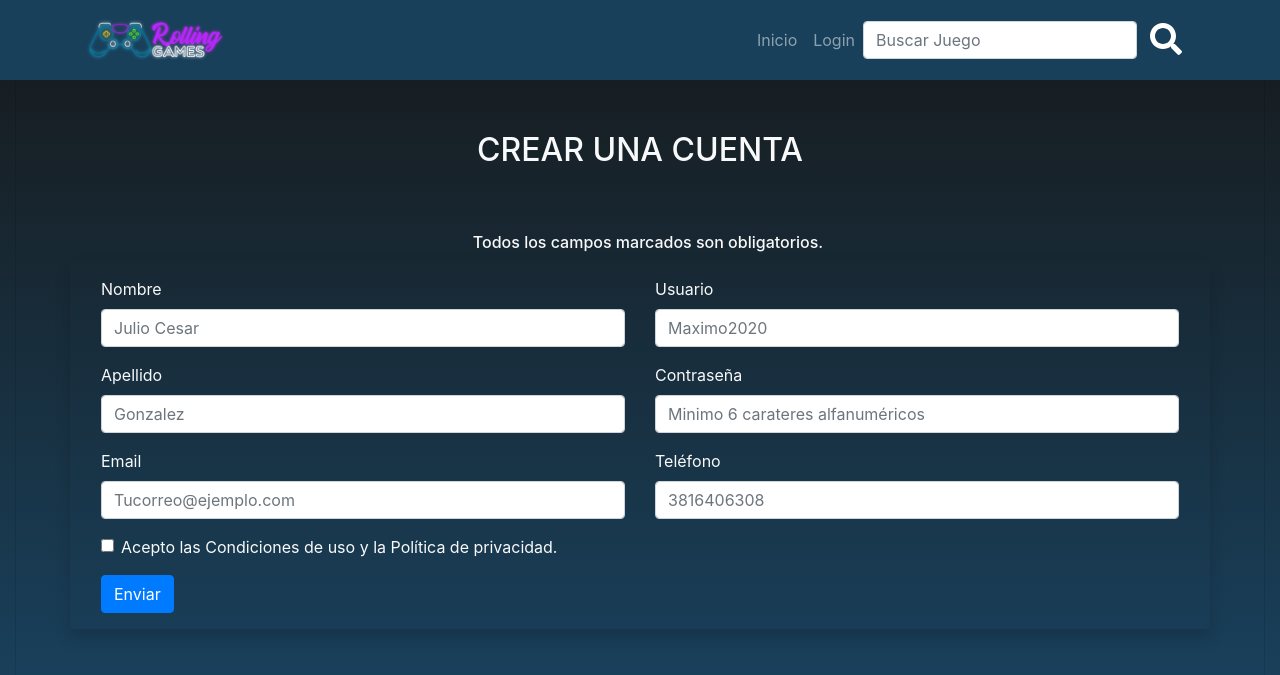
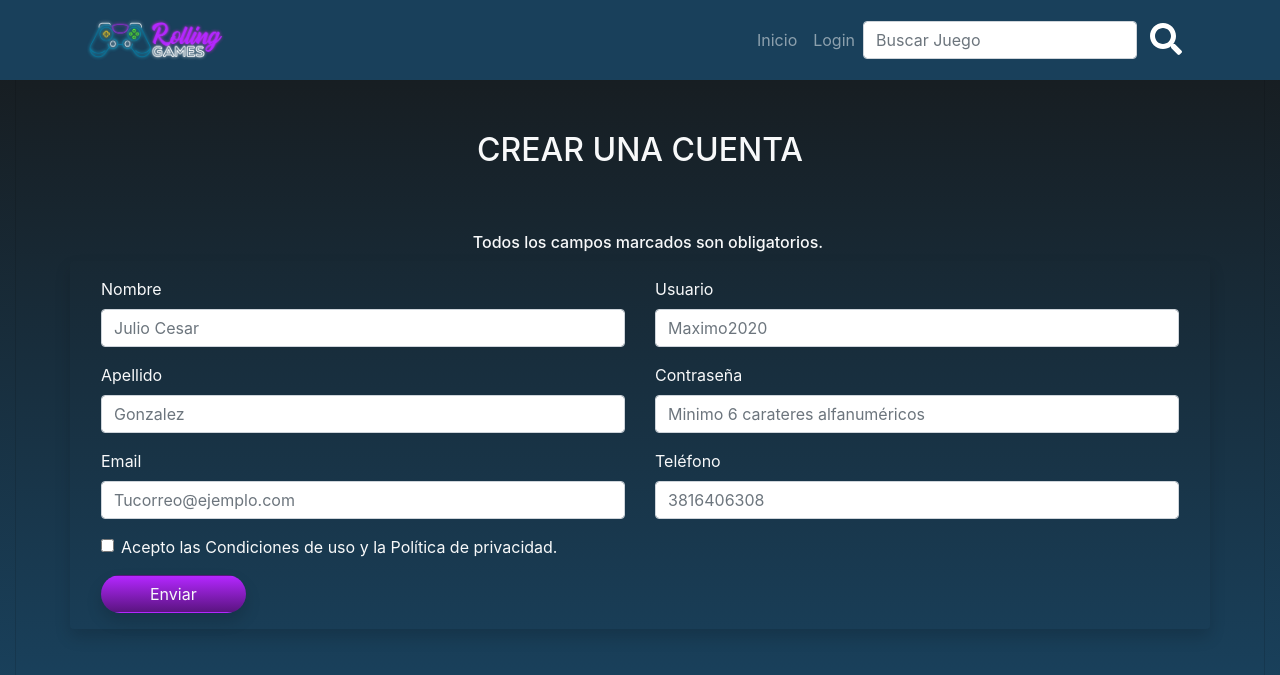
Before and after one commit to DiegoGalarce/rollinggames, a website built with webpack: page src/registro.html in a window 1280 px wide. Shown: the top 675 px of the page. Built offline with nearby package versions, Linux system fonts and the light colour scheme.

Commit message:
cambios esteticos boton enviar en registro

```diff
--- a/src/registro.html
+++ b/src/registro.html
@@ -120,7 +120,7 @@
                   Usted Ingreso correcto su mail
                 </div>
               </div>
-              <button type="submit" class="btn btn-primary">
+              <button type="submit" class="btn botonredondeado gradientevioleta px-5 text-light shadow">
                 Enviar
               </button>
             </div>
```
Also changed, not shown: dist/registro.html.
